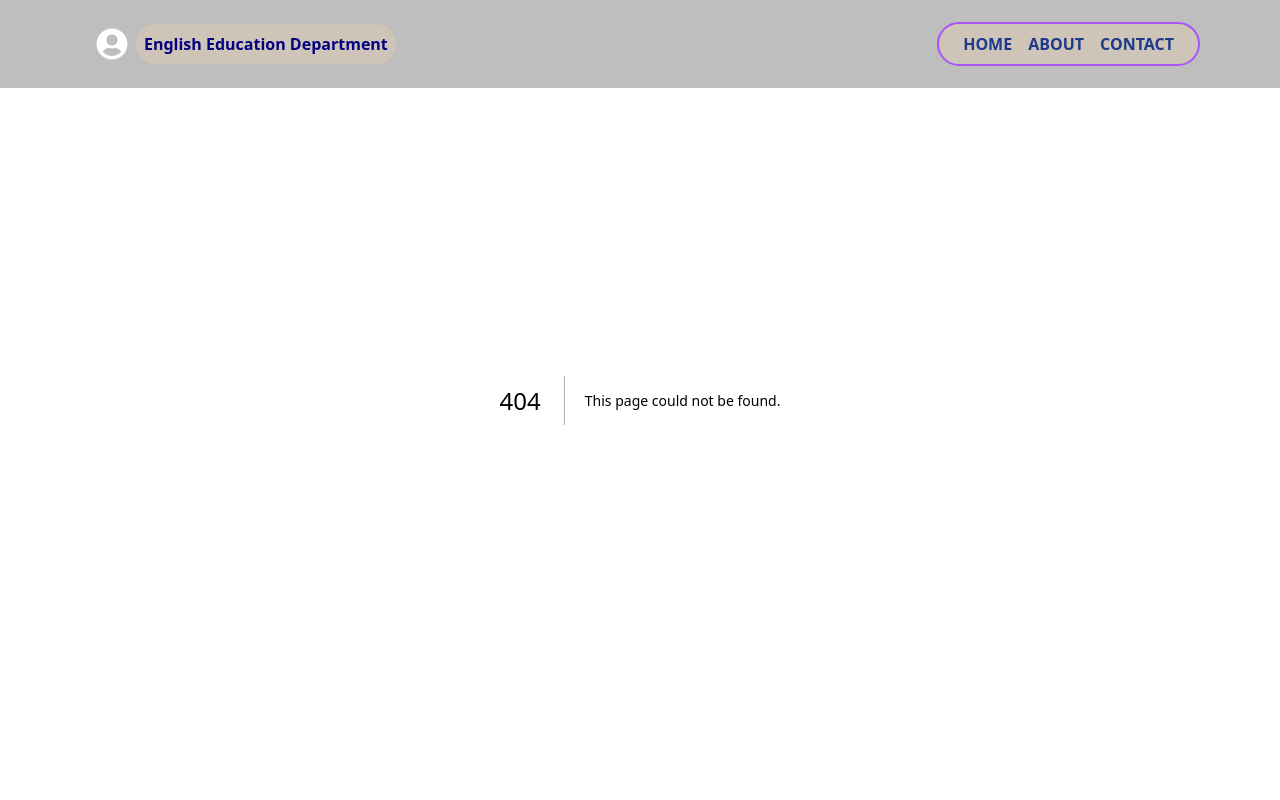
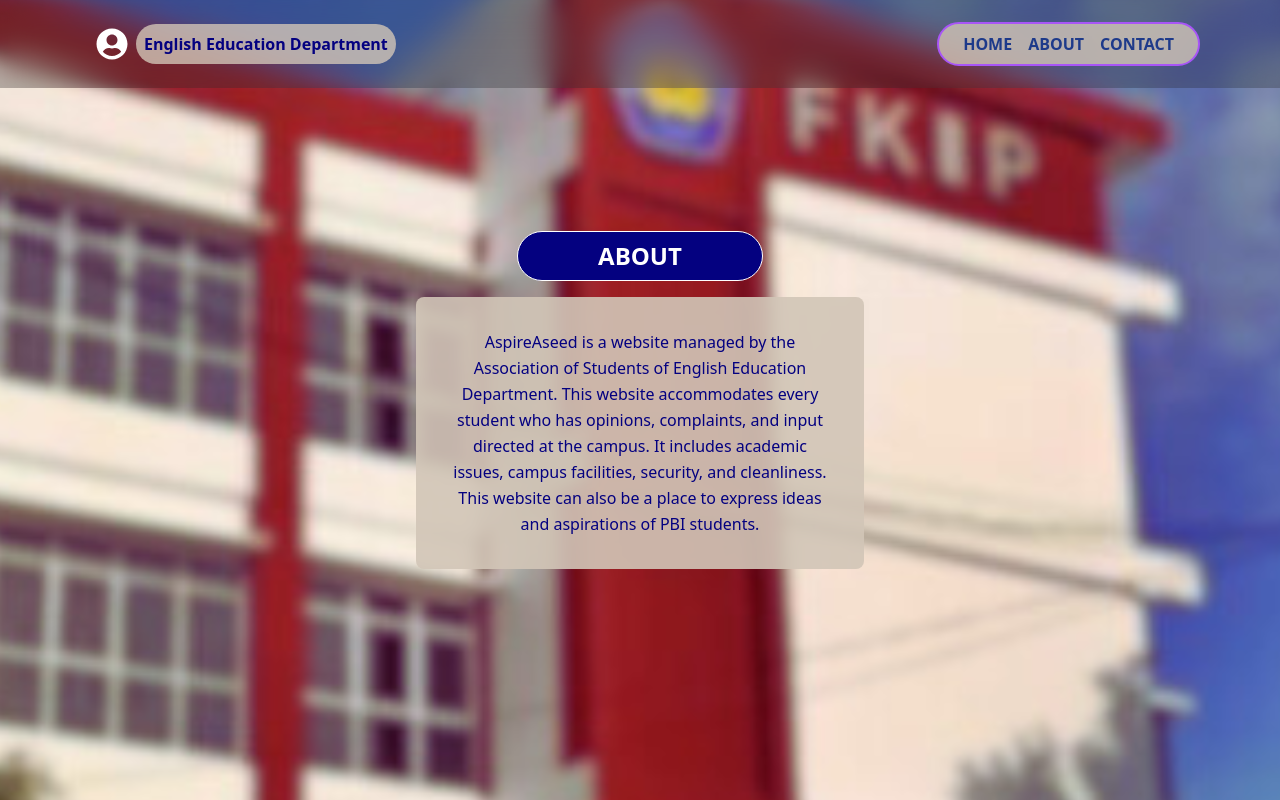
Before and after one commit to Jonathan0823/aspire-aseed, a Next.js app: page /about in a window 1280 px wide. Before the commit this address had no page. Built offline with nearby package versions, Linux system fonts and the light colour scheme.

Commit message:
refactor: restructure components by moving Navbar and AboutSection to their respective directories

```diff
--- /dev/null
+++ b/app/about/page.tsx
@@ -0,0 +1,11 @@
+import AboutSection from "../components/AboutSection"
+
+const page = () => {
+  return (
+    <div>
+        <AboutSection />
+    </div>
+  )
+}
+
+export default page
--- /dev/null
+++ b/app/components/AboutSection.tsx
@@ -0,0 +1,27 @@
+// AboutSection.tsx
+"use client";
+import Background from "@/app/components/background";
+
+const AboutSection: React.FC = () => {
+  return (
+    <div className="relative h-screen flex flex-col justify-center items-center">
+      <Background />
+
+        <h2 className="bg-[#040180] border border-white text-2xl text-white rounded-full py-2 px-20 inline-block font-bold mb-4">
+          ABOUT
+        </h2>
+      <div className="bg-[#d2c6b7] bg-opacity-90 rounded-lg p-8 max-w-md text-center">
+        <p className="text-[#040180] text-bold text-md leading-relaxed">
+          AspireAseed is a website managed by the Association of Students of
+          English Education Department. This website accommodates every student
+          who has opinions, complaints, and input directed at the campus. It
+          includes academic issues, campus facilities, security, and
+          cleanliness. This website can also be a place to express ideas and
+          aspirations of PBI students.
+        </p>
+      </div>
+    </div>
+  );
+};
+
+export default AboutSection;
--- a/app/page.tsx
+++ b/app/page.tsx
@@ -1,7 +1,6 @@
 // pages/index.tsx
 import Image from "next/image";
-import AboutSection from "./pages/AboutSection";
-import Background from "./pages/background";
+import Background from "./components/background";
 
 export default function Home() {
   return (
--- a/app/pages/AboutSection.tsx
+++ /dev/null
@@ -1,25 +0,0 @@
-// AboutSection.tsx
-"use client";
-import Background from "./background";
-
-
-const AboutSection: React.FC = () => {
-
-
-  return (
-    <div className="relative h-screen flex justify-center items-center">
-      <Background />
-
-
-
-      <div className="bg-[#d2c6b7] bg-opacity-90 rounded-lg p-8 max-w-md text-center">
-        <h2 className="bg-[#040180] text-white rounded-full py-2 px-6 inline-block text-lg font-bold mb-4">ABOUT</h2>
-        <p className="text-[#040180] text-bold text-md leading-relaxed">
-          AspireAseed is a website managed by the Association of Students of English Education Department. This website accommodates every student who has opinions, complaints, and input directed at the campus. It includes academic issues, campus facilities, security, and cleanliness. This website can also be a place to express ideas and aspirations of PBI students.
-        </p>
-      </div>
-    </div>
-  );
-};
-
-export default AboutSection;
```
Also changed, not shown: app/layout.tsx (+4 -8 lines), app/components/Navbar.tsx (renamed from app/components/Navbar/Navbar.tsx), app/components/background.tsx (renamed from app/pages/background.tsx).
